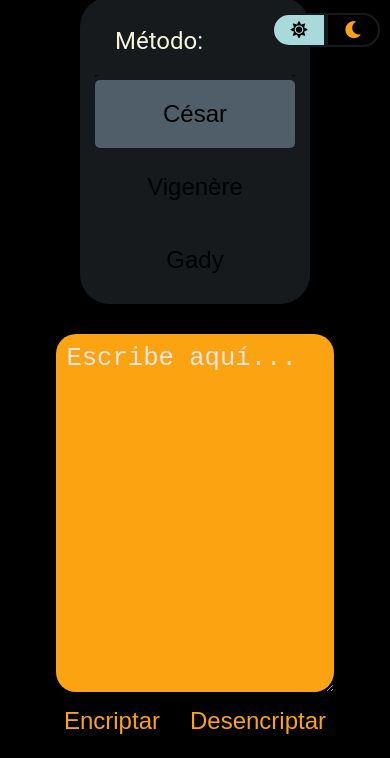
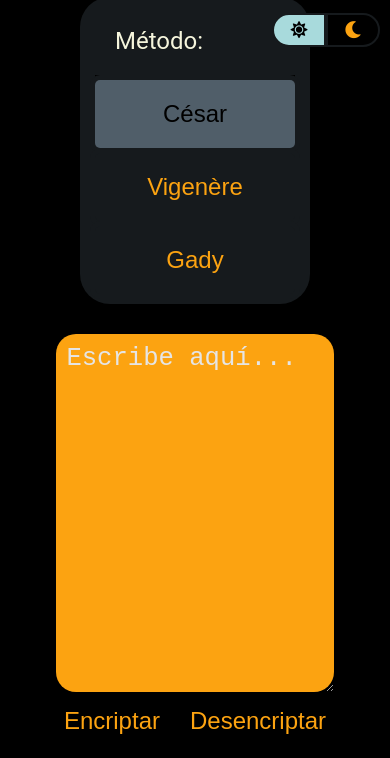
Before and after one commit to giuc777/Proyecto_Encriptador_Texto, a plain HTML site: page index.html in a window 390 px wide. Shown: the part 62-820 px from the top of the page. Drawn offline with Linux system fonts and the light colour scheme.

Commit message:
Se cambio el color en el diseño responsivo era dificil ver con las letras negras, tambien se arreglo el font-weint en las letras

```diff
--- a/style.css
+++ b/style.css
@@ -281,7 +281,7 @@
 
 .LightTheme{
     background-color: var(--main-Color-Theme-Light);
-    font-weight: 50;
+
 }
 
 .LightTheme .moon{
@@ -298,7 +298,8 @@
     border:2px solid var(--quaternary-Color-Theme-Light);
 }
 .LightTheme .titleGeneral {
-    color: var(--primary-lettre-Theme-Light)
+    color: var(--primary-lettre-Theme-Light);
+    font-weight: 50;
 }
 
 .LightTheme .menuTitle{
@@ -422,7 +423,7 @@
 
     .DarkTheme .notSelected {
         background-color: var(--color-backgroud-menu-Dark); /* Color para los botones deshabilitados */
-        color: var(--main-Color-Theme-Dark); /* Color del texto para los botones deshabilitados */
+        color: var(--color-background-botons-Dark); /* Color del texto para los botones deshabilitados */
         border: none;
 
     }
```
